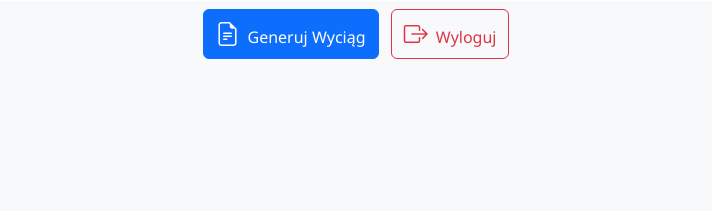
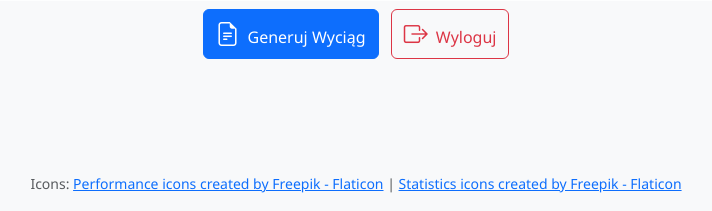
Before and after one commit to Krystian15x/mikrotik-traffic-monitor, a Python web app: template templates/pages/index.html in a window 1280 px wide. Shown: the part 1342-1553 px from the top of the page, without its empty margins (284-996 px from the left). Before the commit the page ends 1401 px from the top, so only its background shows below. Run offline with Jinja, Linux system fonts and the light colour scheme; the template is opened without the code that fills it, so the values that code supplies are empty.

Commit message:
quick fix

```diff
--- a/templates/base.html
+++ b/templates/base.html
@@ -12,6 +12,12 @@
 	<div class="container py-4">
 		{% block content %}{% endblock %}
 	</div>
+	<footer class="text-center text-muted mt-5 py-3">
+		<small>
+			Icons: <a href="https://www.flaticon.com/free-icons/performance" title="performance icons">Performance icons created by Freepik - Flaticon</a> |
+			<a href="https://www.flaticon.com/free-icons/statistics" title="statistics icons">Statistics icons created by Freepik - Flaticon</a>
+		</small>
+	</footer>
 	<script src="https://cdn.jsdelivr.net/npm/bootstrap@5.3.3/dist/js/bootstrap.bundle.min.js"></script>
 	{% block scripts %}{% endblock %}
 </body>
```
Also changed, not shown: THIRD-PARTY-NOTICES.TXT (+7 -0 lines), 1 other file.
